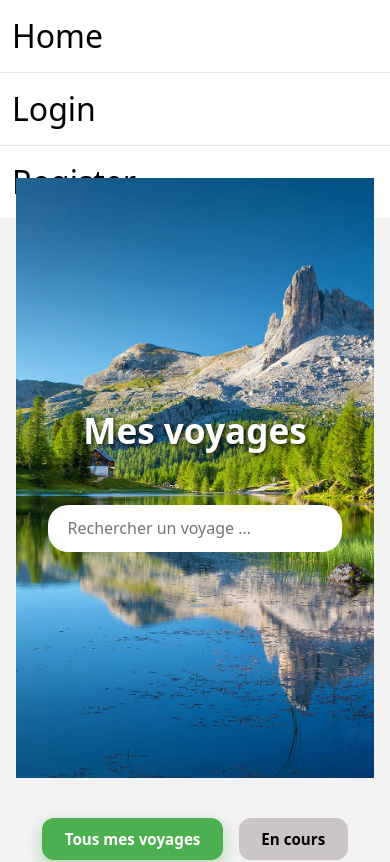
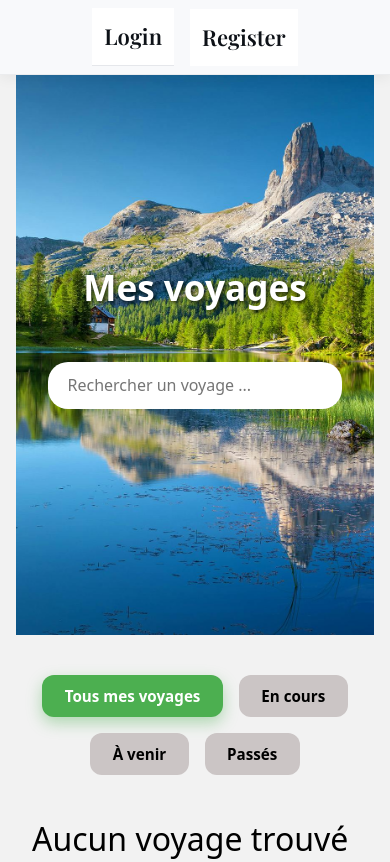
Before and after one commit to WildCodeSchool-2025-09/p3-remote-vert-triptogether, a React (Vite) app in the folder client/: page /my-trips in a window 390 px wide. Shown: the top 862 px of the page. Built offline with nearby package versions, Linux system fonts and the light colour scheme; a web font is replaced by a local one.

Commit message:
US 05 + card de création de voyage fix

```diff
--- a/client/src/App.css
+++ b/client/src/App.css
@@ -1,7 +1,6 @@
 @import url("https://fonts.googleapis.com/css2?family=Playfair+Display:ital,wght@0,400..900;1,400..900&family=Source+Sans+3:ital,wght@0,200..900;1,200..900&display=swap");
 
 :root {
-  /*****COLORS*****/
   --black: #0d1117;
   --white: #f8f9fb;
   --grey: #999999;
@@ -10,7 +9,6 @@
   --status: #fbecc3;
   --button-hover: #247c28;
 
-  /*****POLICE*****/
   --button-radius: 10px;
   --title-font: "Playfair Display", serif;
   --body-text: "Source Sans 3", sans-serif;
@@ -20,10 +18,88 @@
   --font-size-S: 22px;
   --font-size-XS: 16px;
 
-  /*****SPACING*****/
   --space-XL: 40px;
   --space-L: 24px;
   --space-M: 16px;
   --space-S: 8px;
   --space-XS: 4px;
 }
+
+.Testnavbar {
+  display: flex;
+  justify-content: center;
+  align-items: center;
+  gap: var(--space-XL);
+  padding: var(--space-M);
+  background-color: var(--white);
+  box-shadow: 0 4px 12px rgba(0, 0, 0, 0.05);
+  margin: 0;
+  list-style: none;
+
+  position: sticky;
+  top: 0;
+  z-index: 1000;
+  border-bottom: 1px solid rgba(0, 0, 0, 0.05);
+}
+
+.Testnavbar li {
+  display: flex;
+  align-items: center;
+}
+
+.Testnavbar a {
+  text-decoration: none;
+  color: var(--black);
+  font-family: var(--title-font);
+  font-size: var(--font-size-S);
+  font-weight: 600;
+  transition: all 0.3s ease;
+  position: relative;
+}
+
+.Testnavbar a::after {
+  content: '';
+  position: absolute;
+  width: 0;
+  height: 2px;
+  bottom: -4px;
+  left: 0;
+  background-color: var(--primary-button);
+  transition: width 0.3s ease;
+}
+
+.Testnavbar a:hover::after {
+  width: 100%;
+}
+
+.Testnavbar a:hover {
+  color: var(--primary-button);
+}
+
+.Testnavbar button {
+  background-color: var(--primary-button);
+  color: var(--white);
+  border: none;
+  padding: var(--space-S) var(--space-L);
+  border-radius: var(--button-radius);
+  font-family: var(--body-text);
+  font-size: 1rem;
+  font-weight: 600;
+  cursor: pointer;
+  transition: all 0.3s ease;
+  box-shadow: 0 4px 6px rgba(27, 94, 29, 0.2);
+}
+
+.Testnavbar button:hover {
+  background-color: var(--button-hover);
+  transform: translateY(-2px);
+  box-shadow: 0 6px 8px rgba(27, 94, 29, 0.3);
+}
+
+@media (max-width: 768px) {
+  .Testnavbar {
+    gap: var(--space-M);
+    padding: var(--space-S);
+    flex-wrap: wrap;
+  }
+}
--- a/client/src/App.tsx
+++ b/client/src/App.tsx
@@ -2,28 +2,13 @@ import { Link, Outlet } from "react-router";
 import { ToastContainer } from "react-toastify";
 import "./App.css";
 import { useAuth } from "./contexts/AuthContext";
-import { useState } from "react";
-
-type User = {
-  id: number;
-  email: string;
-};
-
-type Auth = {
-  user: User;
-  token: string;
-};
 
 function App() {
   const { auth, logout } = useAuth();
-
   return (
     <>
       <nav>
-        <ul>
-          <li>
-            <Link to="/">Home</Link>
-          </li>
+        <ul className="Testnavbar">
           {auth == null ? (
             <>
               <li>
@@ -42,20 +27,16 @@ function App() {
                 <Link to="/my-trips">Mes voyages</Link>
               </li>
               <li>
-                <Link to="/trip/:id/invitation/:invitationId">
-                  Mes invitations
-                </Link>
-              </li>
-              <li>
                 <button type="button" onClick={logout}>
                   Logout
                 </button>
               </li>
+                    {auth && <p>Hello {auth.user.email}</p>}
+
             </>
           )}
         </ul>
       </nav>
-      {auth && <p>Hello {auth.user.email}</p>}
       <main>
         <Outlet />
       </main>
--- a/client/src/components/Step/AddTrip.tsx
+++ b/client/src/components/Step/AddTrip.tsx
@@ -13,6 +13,7 @@ interface AddStepProps {
 export default function AddStep({ onStepAdded }: AddStepProps) {
   const [city, setCity] = useState("");
   const [country, setCountry] = useState("");
+  const [imageUrl, setImageUrl] = useState("");
   const autocompleteRef = useRef<google.maps.places.Autocomplete | null>(null);
 
   const { isLoaded } = useJsApiLoader({
@@ -29,9 +30,11 @@ export default function AddStep({ onStepAdded }: AddStepProps) {
       comp.types.includes("country"),
     );
     const countryName = countryComp?.long_name;
+    const photoUrl = place.photos?.[0]?.getUrl() || "";
 
     setCity(cityName);
     if (countryName) setCountry(countryName);
+    setImageUrl(photoUrl);
   };
 
   const { auth } = useAuth();
@@ -62,6 +65,7 @@ export default function AddStep({ onStepAdded }: AddStepProps) {
             city,
             country,
             user_id,
+            image_url: imageUrl,
           }),
         },
       );
@@ -72,8 +76,8 @@ export default function AddStep({ onStepAdded }: AddStepProps) {
 
       setCity("");
       setCountry("");
+      setImageUrl("");
 
-      // Notify parent to refresh steps
       onStepAdded();
     } catch (error) {
       console.error(error);
--- a/client/src/components/Step/StepCard.css
+++ b/client/src/components/Step/StepCard.css
@@ -0,0 +1,66 @@
+.step-card {
+  display: flex;
+  flex-direction: column;
+  background-color: white;
+  border-radius: 12px;
+  overflow: hidden;
+  box-shadow: 0 4px 12px rgba(0, 0, 0, 0.1);
+  transition: transform 0.2s, box-shadow 0.2s;
+}
+
+.step-card:hover {
+  transform: translateY(-4px);
+  box-shadow: 0 8px 20px rgba(0, 0, 0, 0.15);
+}
+
+.step-header {
+  height: 180px;
+  position: relative;
+}
+
+.step-header img {
+  width: 100%;
+  height: 100%;
+  object-fit: cover;
+}
+
+.step-header h2 {
+  position: absolute;
+  bottom: 2rem;
+  left: 1rem;
+  margin: 0;
+  color: white;
+  text-shadow: 0 2px 4px rgba(0, 0, 0, 0.5);
+}
+
+.step-header h3 {
+  position: absolute;
+  bottom: 0.5rem;
+  left: 1rem;
+  margin: 0;
+  color: #eee;
+  font-size: 0.9rem;
+  text-shadow: 0 2px 4px rgba(0, 0, 0, 0.5);
+}
+
+.step-body {
+  padding: 1rem;
+  display: flex;
+  flex-direction: column;
+  gap: 1rem;
+}
+
+/* Accepted Badge Style */
+.accepted-badge {
+  display: flex;
+  align-items: center;
+  gap: 0.5rem;
+  padding: 0.5rem 1rem;
+  background-color: #e6fffa;
+  color: #047857;
+  border-radius: 9999px;
+  font-size: 0.9rem;
+  font-weight: 500;
+  border: 1px solid #a7f3d0;
+  align-self: flex-start;
+}
--- a/client/src/components/Step/StepCard.tsx
+++ b/client/src/components/Step/StepCard.tsx
@@ -6,7 +6,12 @@ import type {
 } from "../../types/voteType";
 import "./StepCard.css";
 
-function StepCard({ step, currentUserId, tripId }: StepCardProps) {
+function StepCard({
+  step,
+  currentUserId,
+  tripId,
+  isMainDestination = false,
+}: StepCardProps) {
   const [votesData, setVotesData] = useState<VotesStats | null>(null);
   const [loading, setLoading] = useState(true);
   const [alreadyVoted, setAlreadyVoted] = useState(false);
@@ -15,6 +20,7 @@ function StepCard({ step, currentUserId, tripId }: StepCardProps) {
   const [showVotes, setShowVotes] = useState(false);
 
   const loadVotes = useCallback(() => {
+    if (isMainDestination) return;
     setLoading(true);
     setError(null);
 
@@ -86,12 +92,18 @@ function StepCard({ step, currentUserId, tripId }: StepCardProps) {
   return (
     <div className="step-card">
       <article className="step-header">
-        <img src="" alt={`Vue de ${step.city}`} />
+        <img
+          src={step.image_url || "/images/default-trip.jpg"}
+          alt={`Vue de ${step.city}`}
+        />
         <h2>{step.city}</h2>
         <h3>{step.country}</h3>
       </article>
       <article className="step-body">
-        {votesData && (
+        {isMainDestination ? (
+          <p>Destination principale</p>
+        ) : (
+          votesData && (
             <div className="vote-stats">
               <div className="stat-item">
                 <span className="stat-value yes">
@@ -100,16 +112,20 @@ function StepCard({ step, currentUserId, tripId }: StepCardProps) {
                 <span className="stat-label">Oui</span>
               </div>
               <div className="stat-item">
-              <span className="stat-value no">👎 {votesData.voteStats.no}</span>
+                <span className="stat-value no">
+                  👎 {votesData.voteStats.no}
+                </span>
                 <span className="stat-label">Non</span>
               </div>
               <div className="stat-total">
                 {votesData.allVotes.length} vote(s)
               </div>
             </div>
+          )
         )}
         {error && <p className="error">{error}</p>}
-        {loading ? (
+        {!isMainDestination &&
+          (loading ? (
             <p className="loading-text">Chargement...</p>
           ) : !hasVoted ? (
             <div className="vote-section">
@@ -152,7 +168,7 @@ function StepCard({ step, currentUserId, tripId }: StepCardProps) {
                 <p className="voted-comment">"{userVote.comment}"</p>
               )}
             </div>
-        )}
+          ))}
         {votesData && votesData.allVotes.length > 0 && (
           <div className="all-votes-section">
             <button
--- a/client/src/pages/CreateTrip.tsx
+++ b/client/src/pages/CreateTrip.tsx
@@ -5,12 +5,7 @@ import "../styles/CreateTrip.css";
 import "../styles/mobile.css";
 import { Autocomplete, useJsApiLoader } from "@react-google-maps/api";
 import backArrowLogo from "../assets/images/back-arrow-logo.png";
-
 import { useAuth } from "../contexts/AuthContext";
-interface User {
-  id: number;
-  email: string;
-}
 
 const libraries: "places"[] = ["places"];
 
--- a/client/src/pages/Login.tsx
+++ b/client/src/pages/Login.tsx
@@ -3,8 +3,6 @@ import type { FormEventHandler } from "react";
 import { useNavigate } from "react-router";
 
 import { useAuth } from "../contexts/AuthContext";
-type User = { id: number; email: string };
-type Auth = { user: User; token: string };
 
 function Login() {
   const emailRef = useRef<HTMLInputElement>(null);
--- a/client/src/router.tsx
+++ b/client/src/router.tsx
@@ -5,8 +5,8 @@ import Invitation from "./pages/Invitation";
 import Invitations from "./pages/Invitations";
 import Login from "./pages/Login";
 import MyTrips from "./pages/MyTrips";
+import Register from "./pages/Register";
 import Steps from "./pages/Steps";
-import Register from "./pages/Register";
 import { Trip } from "./pages/Trip";
 
 export const router = createBrowserRouter([
--- a/client/src/types/voteType.ts
+++ b/client/src/types/voteType.ts
@@ -27,10 +27,12 @@ export type Step = {
   city: string;
   country: string;
   trip_id: number;
+  image_url?: string;
 };
 
 export type StepCardProps = {
   step: Step;
   currentUserId: number;
   tripId: number;
+  isMainDestination?: boolean;
 };
```
Also changed, not shown: client/src/pages/Steps.tsx (+31 -11 lines), client/src/types/tripType.ts (+7 -0 lines), client/src/components/Step/AddTrip.css (line endings or trailing spaces), 2 other files (tests, documents, lock files or other folders). Lines whose indentation alone changed are shown as unchanged.
